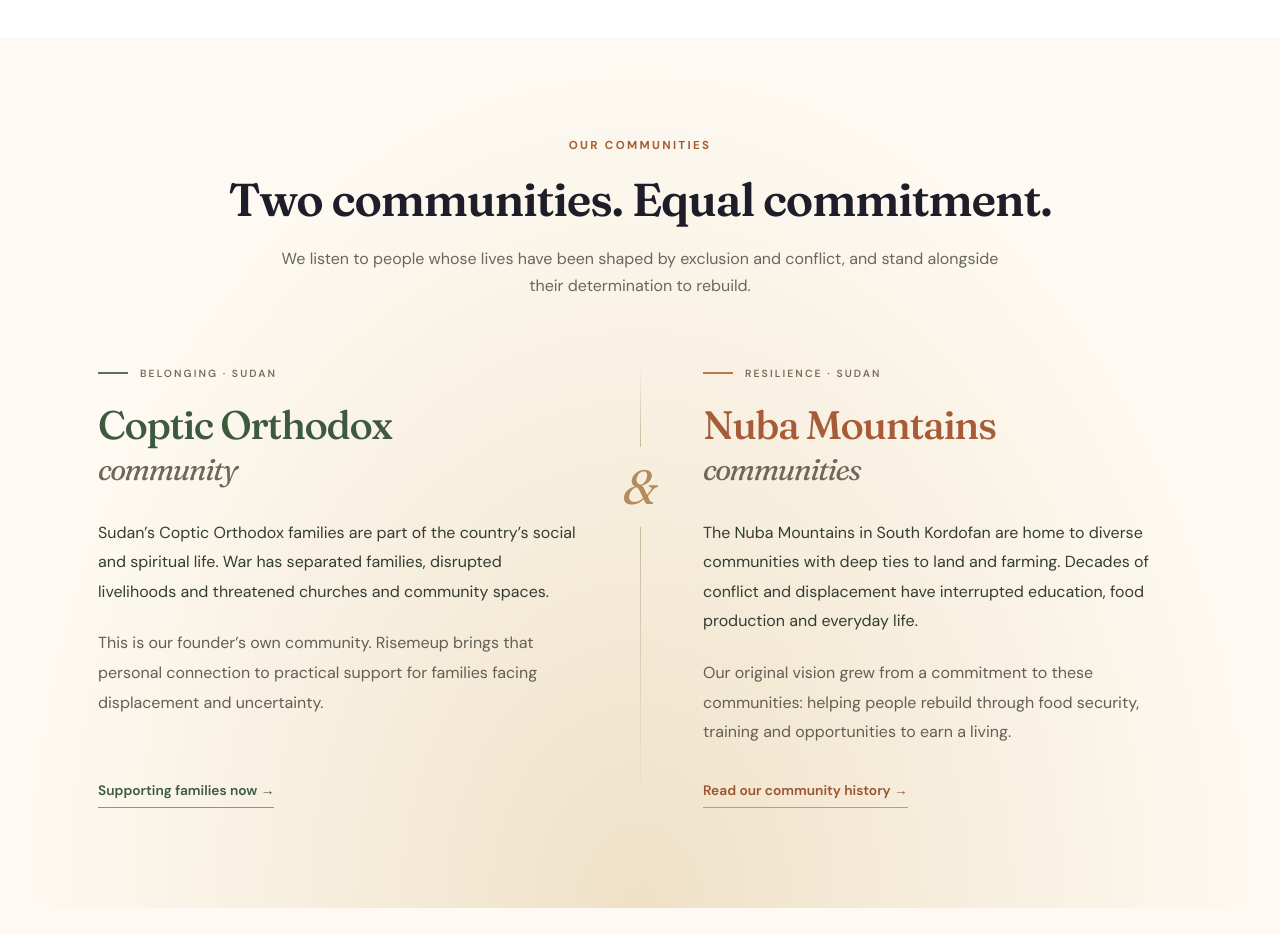
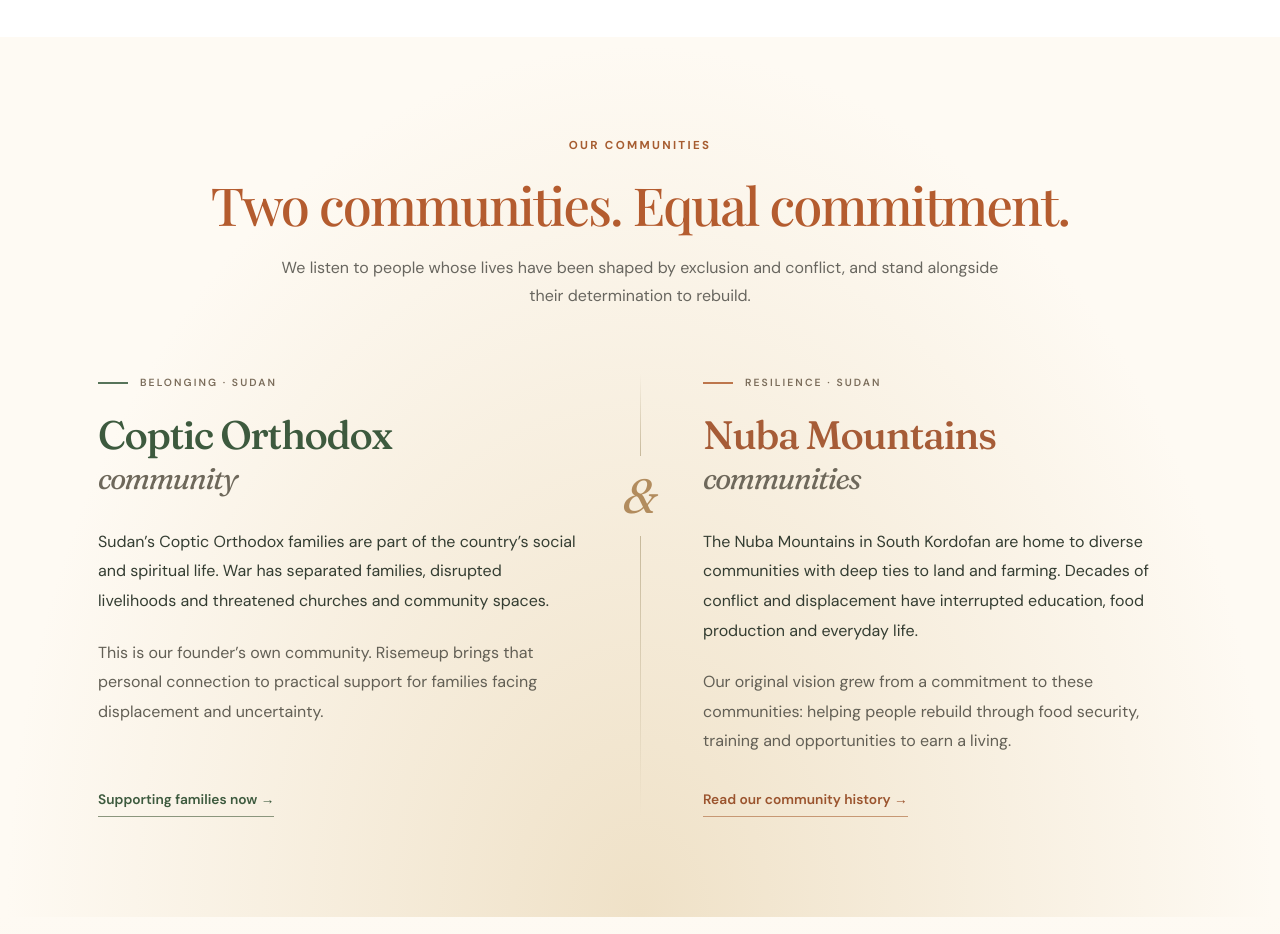
Before and after one commit to Hero988/RiseMeUp, a React (Vite) app: page / in a window 1280 px wide. Shown: the part 2020-2954 px from the top of the page. Built offline with nearby package versions, Linux system fonts and the light colour scheme; a web font is replaced by a local one.

Commit message:
Apply approved warm orange Playfair community heading

```diff
--- a/public/homepage-theme.css
+++ b/public/homepage-theme.css
@@ -244,3 +244,8 @@
 /* Approved warm orange Playfair Display option for the about heading. */
 .home-page #about h2{font-family:'Playfair Display',Georgia,serif;font-weight:500;color:#b45c2f;font-size:clamp(40px,4vw,57px);line-height:1.13;letter-spacing:-.035em}
 @media(max-width:600px){.home-page #about h2{font-size:44px}}
+
+/* Approved orange Playfair Display community heading. */
+.home-page #communities .section-head{max-width:1120px}
+.home-page #communities .section-head h2{font-family:'Playfair Display',Georgia,serif;font-size:clamp(38px,4.1vw,58px);font-weight:500;line-height:1.16;letter-spacing:-.035em;color:#b45c2f}
+@media(max-width:650px){.home-page #communities .section-head h2{font-size:42px}}
```
